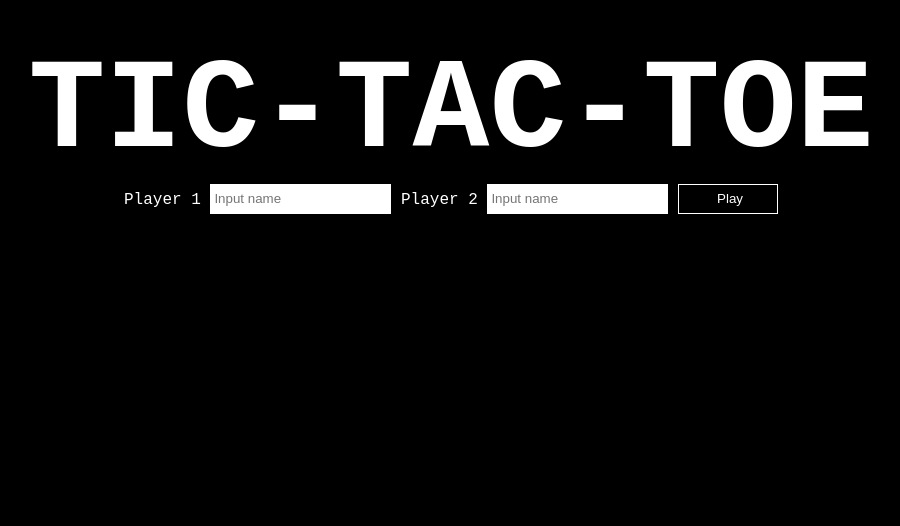
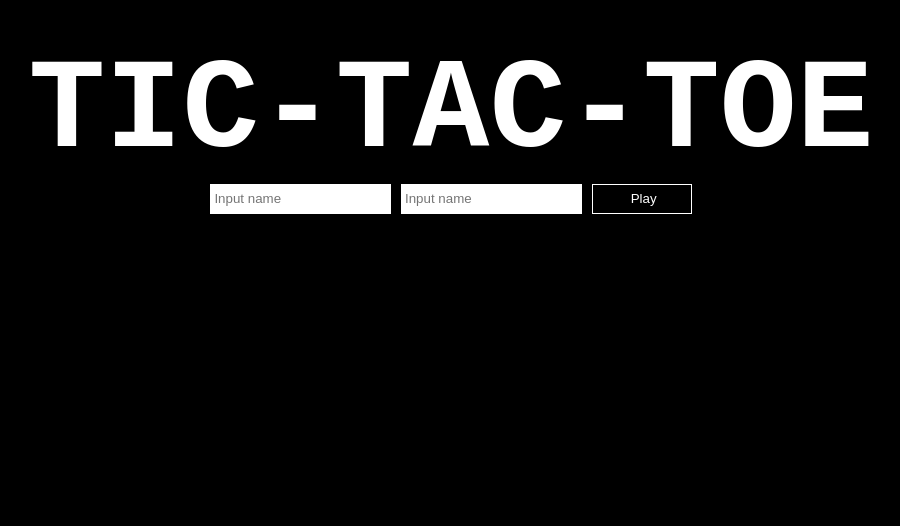
Before and after one commit to ashLuchowa/tictactoe2, a plain HTML site: page index.html in a window 1280 px wide. Shown: the part 274-800 px from the top of the page, without its empty margins (189-1089 px from the left). Drawn offline with Linux system fonts and the light colour scheme.

Commit message:
Position main title to absolute

```diff
--- a/index.html
+++ b/index.html
@@ -13,9 +13,9 @@
         <h1 class="title-header">TIC-TAC-TOE</h1>
       </div>
       <form action="">
-        <label for="player1">Player 1</label>
+        <label for="player1"></label>
         <input type="text" id="player1" placeholder="Input name" name="player1"/>
-        <label for="player2">Player 2</label>
+        <label for="player2"></label>
         <input type="text" id="player2" placeholder="Input name" name="player2"/>
         <input type="submit" value="Play" id="submit-btn"/>
       </form>
--- a/main.js
+++ b/main.js
@@ -1,6 +1,7 @@
 const getPlayer1Name = document.querySelector('#player1');
 const getPlayer2Name = document.querySelector('#player2');
 const submitBtn = document.querySelector('#submit-btn');
+const mainTitle = document.querySelector('.main-title');
 
 //++++ Default Player Object ++++//
 const players = (playerName, playerScore) => {
@@ -37,6 +38,7 @@ const gameStart = (() => {
 const updateName = (() => {
   submitBtn.addEventListener('click', (e) => {
     e.preventDefault();
+    mainTitle.style.display = 'none';
     gameStart.player1Score.textContent = `${getPlayer1Name.value}: 0`;
     gameStart.player2Score.textContent = `${getPlayer2Name.value}: 0`;
 
--- a/style.css
+++ b/style.css
@@ -21,11 +21,14 @@ body {
 
 /*---------------- TITLE ----------------*/
 .main-title {
+  position: absolute;
+  z-index: 2;
   display: flex;
   flex-direction: column;
   justify-content: center;
   align-items: center;
   height: 100vh;
+  width: 100vw;
   background-color: black;
 }
 
```
